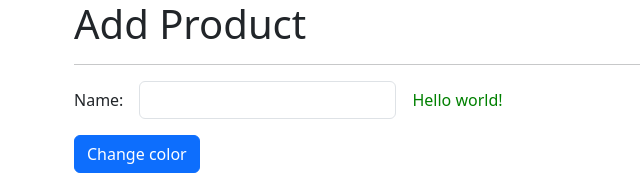
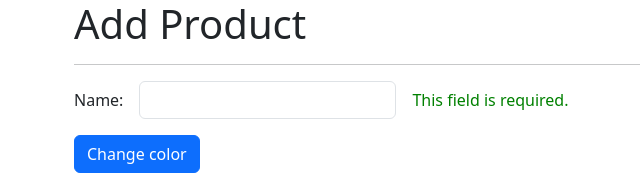
Before and after one commit to moive/angular-directiveSignals-h, an Angular app: page /products/product in a window 1280 px wide. Shown: the top 179 px of the page, without its empty margins (8-648 px from the left). Built offline with nearby package versions, Linux system fonts and the light colour scheme.

Commit message:
change msg directive

```diff
--- a/src/app/products/product-page/product-page.component.html
+++ b/src/app/products/product-page/product-page.component.html
@@ -14,7 +14,11 @@
       >
     </div>
     <div class="col-auto">
-      <span customLabel [color]="color"></span>
+      <span
+        customLabel
+        [color]="color"
+        [errors]="myForm.get('name')?.errors"
+      ></span>
     </div>
   </div>
   <div class="row">
--- a/src/app/shared/directives/custom-label.directive.ts
+++ b/src/app/shared/directives/custom-label.directive.ts
@@ -1,4 +1,5 @@
 import { Directive, ElementRef, Input, OnInit } from '@angular/core';
+import { ValidationErrors } from '@angular/forms';
 
 @Directive({
   selector: '[customLabel]',
@@ -6,10 +7,17 @@
 export class CustomLabelDirective implements OnInit {
   private htmlElement?: ElementRef<HTMLElement>;
   private _color: string = 'red';
+  private _errors?: ValidationErrors | null;
 
   @Input() set color(value: string) {
     this._color = value;
     this.setStyle();
+  }
+
+  @Input() set errors(value: ValidationErrors | null | undefined) {
+    this._errors = value;
+    // console.log(value);
+    this.setErrorMessage();
   }
 
   constructor(private el: ElementRef<HTMLElement>) {
@@ -27,6 +35,31 @@
   setStyle(): void {
     if (!this.htmlElement) return;
 
-    this.htmlElement.nativeElement.style.color = this._color;
+    this.htmlElement!.nativeElement.style.color = this._color;
+  }
+
+  setErrorMessage(): void {
+    if (!this.htmlElement) return;
+    if (!this._errors) {
+      this.htmlElement.nativeElement.innerText = '';
+      return;
+    }
+    const errors = Object.keys(this._errors);
+    // console.log(errors);
+    if (errors.includes('required')) {
+      this.htmlElement.nativeElement.innerText = 'This field is required.';
+      return;
+    }
+    if (errors.includes('minlength')) {
+      const min = this._errors!['minlength']['requiredLength'];
+      const current = this._errors!['minlength']['actualLength'];
+      this.htmlElement.nativeElement.innerText = `Min ${current}/${min} characters`;
+      return;
+    }
+
+    if (errors.includes('email')) {
+      this.htmlElement.nativeElement.innerText = 'Not a valid email address';
+      return;
+    }
   }
 }
```
